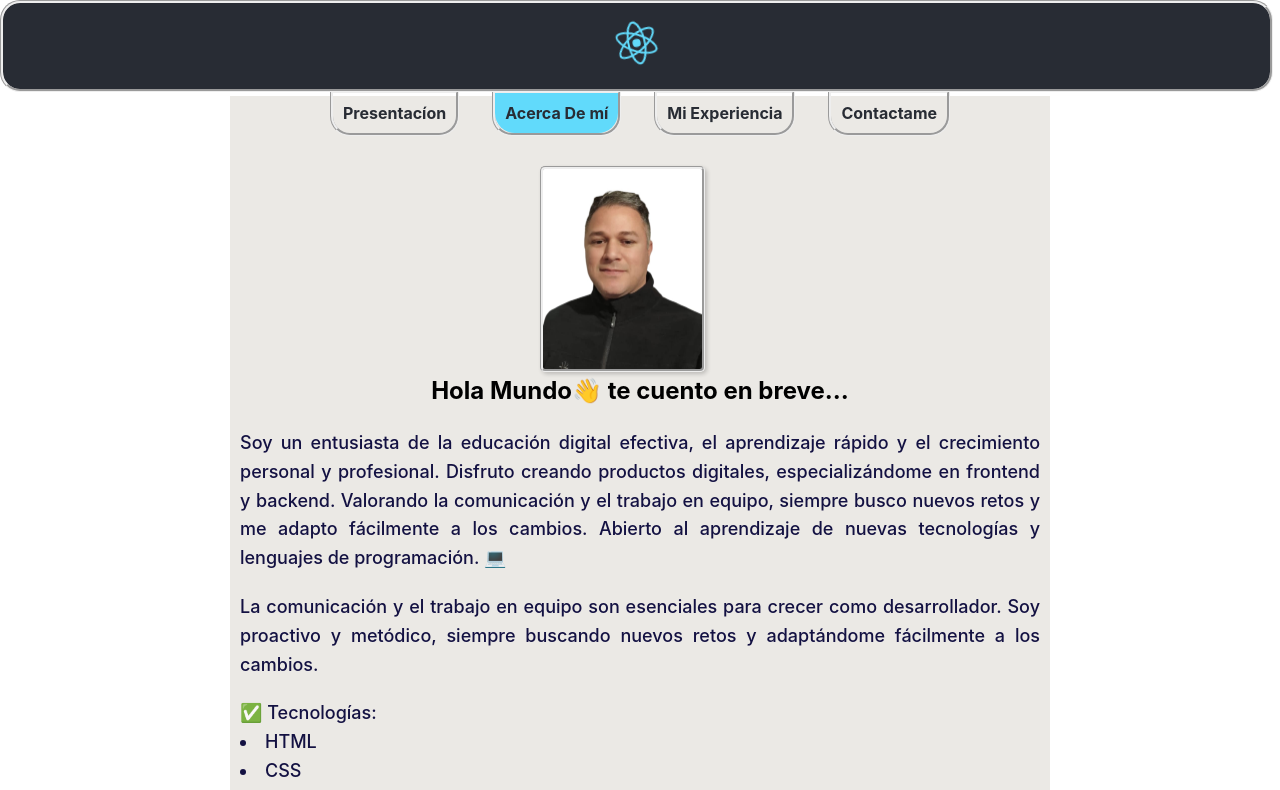
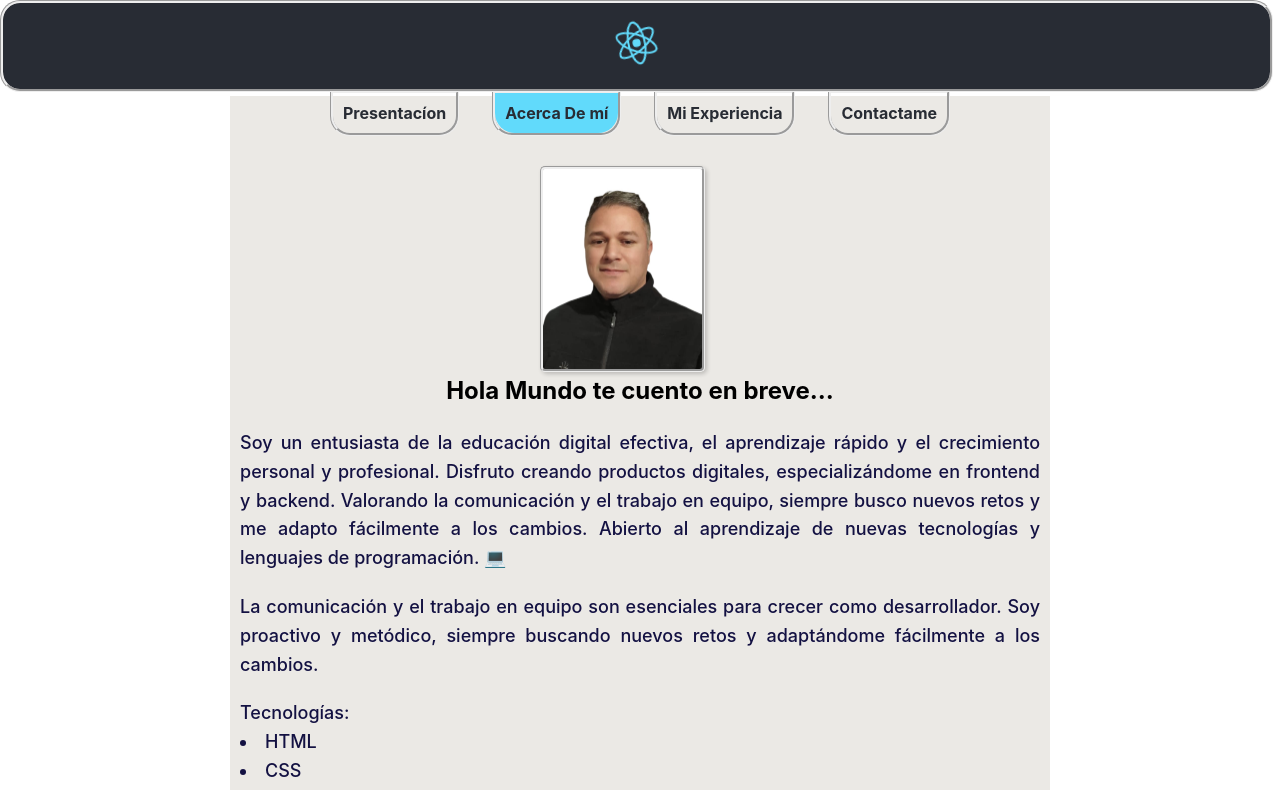
Before and after one commit to wuaicot/Frontend-Portfolio, a React (Create React App) app: page /about in a window 1280 px wide. Shown: the top 790 px of the page. Built offline with nearby package versions, Linux system fonts and the light colour scheme.

Commit message:
resolving emojis

```diff
--- a/package.json
+++ b/package.json
@@ -43,4 +43,5 @@
       "last 1 safari version"
     ]
   }
+
 }
--- a/src/components/About/About.js
+++ b/src/components/About/About.js
@@ -46,16 +46,17 @@ const About = () => {
 
           {/* <h1 className={styles.aboutTittle}>Sobre Mí</h1> */}
           <p className={styles.puedesllam}>
-            Hola Mundo👋 te cuento en breve...
+            Hola Mundo
+            te cuento en breve...
           </p>
           <p className={styles.description}>
-          Soy un entusiasta de la educación digital efectiva, el aprendizaje rápido y el crecimiento personal y profesional. Disfruto creando productos digitales, especializándome en frontend y backend. Valorando la comunicación y el trabajo en equipo, siempre busco nuevos retos y me adapto fácilmente a los cambios. Abierto al aprendizaje de nuevas tecnologías y lenguajes de programación. 💻
+          Soy un entusiasta de la educación digital efectiva, el aprendizaje rápido y el crecimiento personal y profesional. Disfruto creando productos digitales, especializándome en frontend y backend. Valorando la comunicación y el trabajo en equipo, siempre busco nuevos retos y me adapto fácilmente a los cambios. Abierto al aprendizaje de nuevas tecnologías y lenguajes de programación. <span role="img" aria-label="computadora portátil">💻</span>
           </p>
           <p className={styles.description}>
           La comunicación y el trabajo en equipo son esenciales para crecer como desarrollador. Soy proactivo y metódico, siempre buscando nuevos retos y adaptándome fácilmente a los cambios.
           </p>
           <p className={styles.description}>
-            ✅ Tecnologías: <li>HTML</li>
+           Tecnologías: <li>HTML</li>
             <li>CSS</li>
             <li>JavaScript</li>
              <li>React JS</li>
--- a/src/components/Contact/Contact.js
+++ b/src/components/Contact/Contact.js
@@ -56,7 +56,7 @@ const Contact = () => {
       <div className={styles.Estoy}>
         <h4>
           "Estoy listo para comenzar un nuevo proyecto y ayudarte a llevar a cabo
-          Tu idea 😊"
+          Tu idea  <span role="img" aria-label="cara sonriente">😊</span>"
         </h4>
       </div>
 
@@ -136,7 +136,7 @@ const Contact = () => {
         className={styles.successModal}
       >
         <h2>Thank you. Your message has been sent!</h2>
-        <p>I will contact you soon👍</p>
+        <p>I will contact you soon</p>
         <button onClick={closeModal}>Close</button>
       </Modal>
     </div>
```
